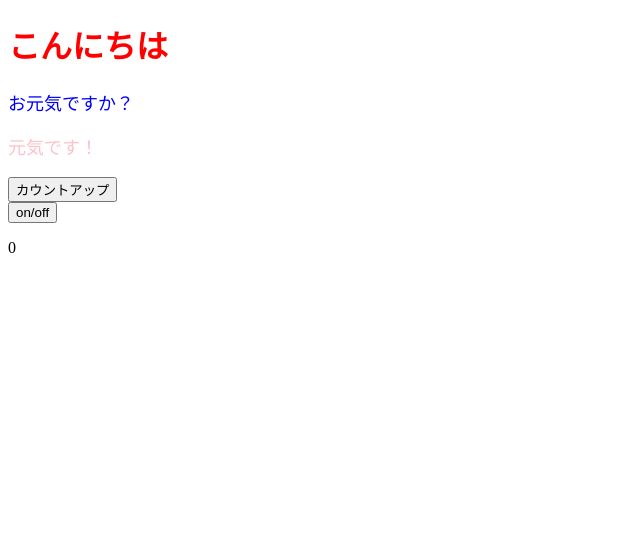
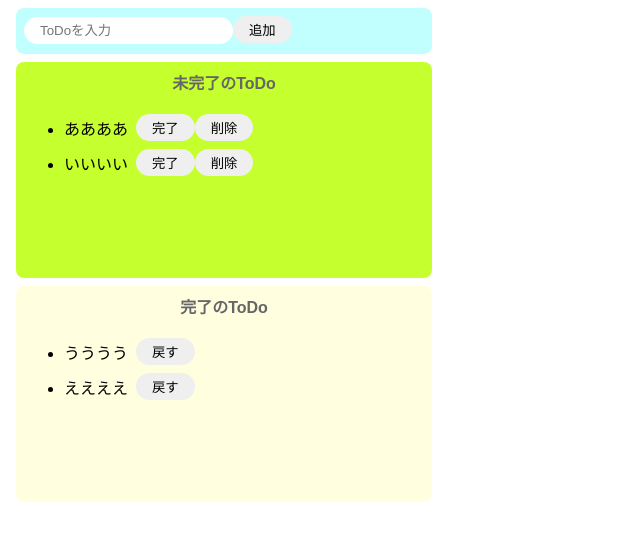
Before and after one commit to hashi17/Todo-React, a React (Create React App) app: page / in a window 1280 px wide. Shown: the top 540 px of the page, without its empty margins (0-640 px from the left). Built offline with nearby package versions, Linux system fonts and the light colour scheme.

Commit message:
ToDoアプリのレイアウト作成

```diff
--- a/src/App.jsx
+++ b/src/App.jsx
@@ -1,44 +1,46 @@
 import React, { useEffect, useState } from "react";
 import { ColorfulMessage } from "./components/ColorfulMessage";
+import "./styles.css";
 
-const App = () => {
-  console.log("最初");
-  const [num, setNum] = useState(0);
-  const [faceShowFlag, setFaceShowFlag] = useState(false);
-
-  const onClickCountUp = () => {
-    setNum(num + 1);
-    console.log("test");
-  };
-  const onClickSwitchShowFlag = () => {
-    setFaceShowFlag(!faceShowFlag);
-  };
-
-  useEffect(() => {
-    console.log("useEffect");
-    if (num > 0) {
-      if (num % 3 === 0) {
-        faceShowFlag || setFaceShowFlag(true);
-      } else {
-        faceShowFlag && setFaceShowFlag(false);
-      }
-    }
-    // 本来[num, faceShowFlag]と書かないとESLintのエラーとなるが、今回num変数のみ注目させたいので設定をdisableさせる
-    // eslint-disable-next-line react-hooks/exhaustive-deps
-  }, [num]);
-
+export const App = () => {
+  const [incompleteTodos, setIncomplateTodos] = useState([
+    "ああああ",
+    "いいいい"
+  ]);
+  const [completeTodos, setComplateTodos] = useState(["うううう", "ええええ"]);
   return (
     <>
-      <h1 style={{ color: "red" }}>こんにちは</h1>
-      <ColorfulMessage color="blue">お元気ですか？</ColorfulMessage>
-      <ColorfulMessage color="pink">元気です！</ColorfulMessage>
-      <button onClick={onClickCountUp}>カウントアップ</button>
-      <br />
-      <button onClick={onClickSwitchShowFlag}>on/off</button>
-      <p>{num}</p>
-      {faceShowFlag && <p>(^^♪</p>}
+      <div className="input-area">
+        <input placeholder="ToDoを入力" />
+        <button>追加</button>
+      </div>
+      <div className="incomlete-area">
+        <p className="title">未完了のToDo</p>
+        <ul>
+          {incompleteTodos.map((todo) => {
+            return (
+              <div key={todo} className="list-row">
+                <li>{todo}</li>
+                <button>完了</button>
+                <button>削除</button>
+              </div>
+            );
+          })}
+        </ul>
+      </div>
+      <div className="complete-area">
+        <p className="title">完了のToDo</p>
+        <ul>
+          {completeTodos.map((todo) => {
+            return (
+              <div key={todo} className="list-row">
+                <li>{todo}</li>
+                <button>戻す</button>
+              </div>
+            );
+          })}
+        </ul>
+      </div>
     </>
   );
 };
-
-export default App;
--- a/src/index.js
+++ b/src/index.js
@@ -1,5 +1,5 @@
 import React from "react";
 import ReactDom from "react-dom";
-import App from "./App";
+import { App } from "./App";
 
 ReactDom.render(<App />, document.getElementById("root"));
--- /dev/null
+++ b/src/styles.css
@@ -0,0 +1,68 @@
+body {
+  font-family: sans-serif;
+}
+
+input {
+  border-radius: 16px;
+  border: none;
+  padding: 6px 16px;
+  outline: none;
+}
+
+button {
+  border-radius: 16px;
+  border: none;
+  padding: 4px 16px;
+}
+button:hover {
+  background-color: #ff7fff;
+  color: #fff;
+  cursor: pointer;
+}
+li {
+  margin-right: 8px;
+}
+
+.input-area {
+  background-color: #c1ffff;
+  width: 400px;
+  height: 30px;
+  padding: 8px;
+  margin: 8px;
+  border-radius: 8px;
+}
+
+.incomlete-area {
+  background-color: #c6ff2e;
+  width: 400px;
+  min-height: 200px;
+  padding: 8px;
+  margin: 8px;
+  border-radius: 8px;
+}
+
+.complete-area {
+  background-color: #ffffe0;
+  width: 400px;
+  min-height: 200px;
+  padding: 8px;
+  margin: 8px;
+  border-radius: 8px;
+}
+
+.title {
+  text-align: center;
+  margin-top: 0;
+  font-weight: bold;
+  color: #666;
+}
+
+.list-row {
+  display: flex;
+  align-items: center;
+  height: 35px;
+}
+
+.todo-txt {
+  margin-right: 8px;
+}
```
